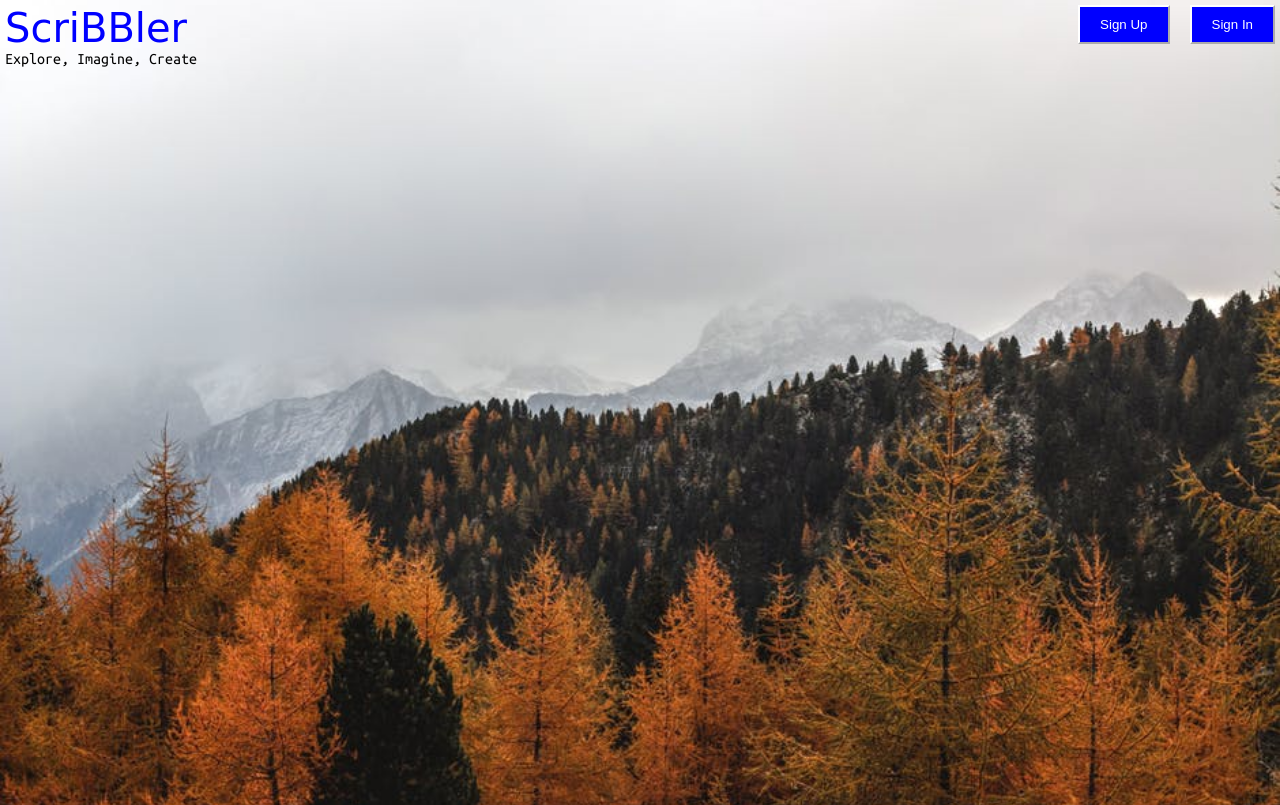
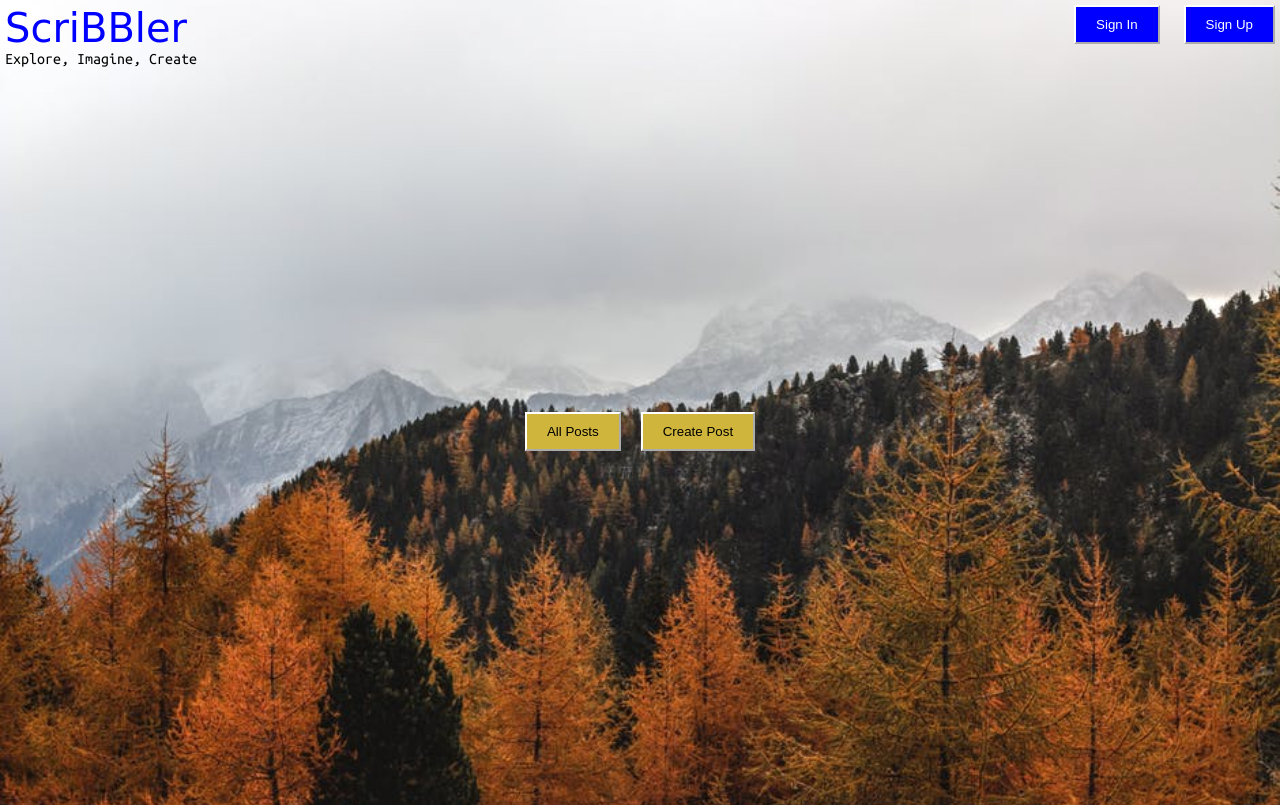
Before and after one commit to SindhujaSabbani/scribbler, a plain HTML site: page index.html in a window 1280 px wide. Drawn offline with Linux system fonts and the light colour scheme; a web font is replaced by a local one.

Commit message:
Added home page buttons

```diff
--- a/html/header.html
+++ b/html/header.html
@@ -4,7 +4,7 @@
         <p class="logo-text">Explore, Imagine, Create</p>
     </div>
     <div class="header-buttons">
-        <input class="header-button" type="button" value="Sign In">
-        <input class="header-button" type="button" value="Sign Up">
+        <input class="button header-button" type="button" value="Sign In">
+        <input class="button header-button" type="button" value="Sign Up">
     </div>
 </div>
--- a/index.html
+++ b/index.html
@@ -10,12 +10,14 @@
     <link href='styles/common.css' rel='stylesheet' type='text/css'>
 </head>
 
-<body>
+<body class="flex-container">
     <div w3-include-html="html/header.html"></div>
 
     <!-- TODO: Include all your code for the header and home page here -->
 
-    <div>
+    <div class="home-body">
+        <input class="button home-button" type="button" value="All Posts">
+        <input class="button home-button" type="button" value="Create Post">
 
     </div>
 
--- a/styles/common.css
+++ b/styles/common.css
@@ -10,7 +10,6 @@
 
 .header-buttons {
     float: right;
-    align-items: baseline;
 }
 
 .logo-title {
@@ -25,12 +24,14 @@
     margin: 0px;
 }
 
-.header-button {
-    float: right;
+.button {
     margin: 0px 10px 10px 10px;
     padding: 10px 20px 10px 20px;
-    background-color: blue;
     border-style: outset;
     border-color: white;
+}
+
+.header-button {
+    background-color: blue;
     color: white;
 }
--- a/styles/index.css
+++ b/styles/index.css
@@ -12,3 +12,22 @@ body {
     background-size: cover;
     margin: 5px;
 }
+
+.flex-container {
+    display: flex;
+    flex-direction: column;
+}
+
+
+.home-body {
+    display: flex;
+    align-items: center;
+    justify-content: center;
+    width: 100%;
+    height: 100%;
+}
+
+.home-button {
+    background-color: #cfb53c;
+    color: black;
+}
```
